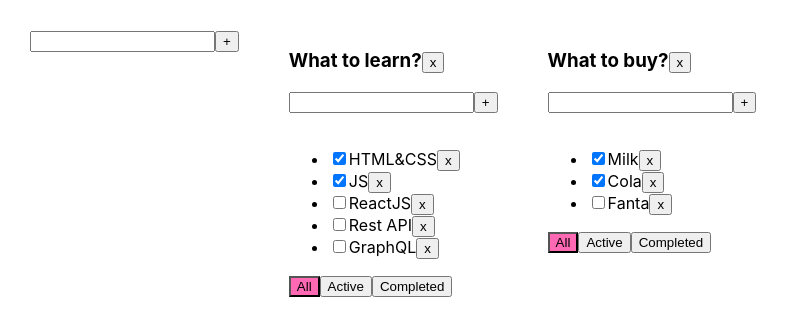
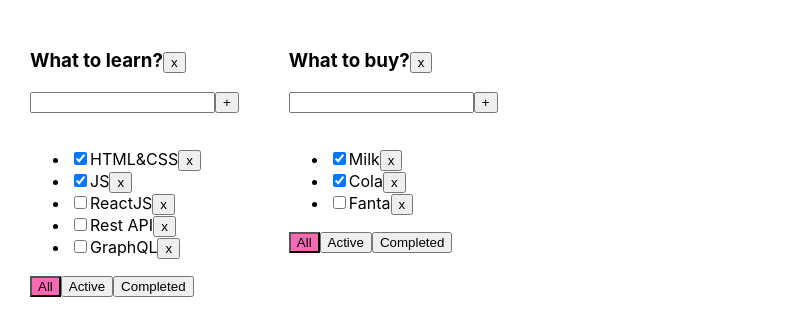
Before and after one commit to VictorSvetailo/toDoListOneDay, a React (Create React App) app: page / in a window 1280 px wide. Shown: the top 336 px of the page, without its empty margins (0-789 px from the left). Built offline with nearby package versions, Linux system fonts and the light colour scheme.

Commit message:
Revert "Lesson #6/1/2 add change span input"
This reverts commit fd52655bd230e99c7cd5cb21fcd61df5acfdaa26.

```diff
--- a/src/App.tsx
+++ b/src/App.tsx
@@ -1,19 +1,14 @@
 import React, {useState} from 'react';
 import './App.css';
-import {TaskType, Todolist} from './components/ToDoList/Todolist';
+import {Todolist} from './components/ToDoList/Todolist';
 import {v1} from 'uuid';
-import {AddItemForm} from './components/AddItemForm/AddItemForm';
 
 export type FilterValuesType = 'all' | 'active' | 'completed';
 
-type ToDoListsArrayType = {
+type toDoListsArrayType = {
     id: string
     title: string
     filter: FilterValuesType
-}
-
-type TasksObjType = {
-    [key: string]: Array<TaskType>
 }
 
 
@@ -48,12 +43,12 @@ function App() {
     const toDoListsID1 = v1()
     const toDoListsID2 = v1()
 
-    const [toDoListsArray, setToDoListsArray] = useState<Array<ToDoListsArrayType>>([
+    const [toDoListsArray, setToDoListsArray] = useState<Array<toDoListsArrayType>>([
         {id: toDoListsID1, title: 'What to learn?', filter: 'all'},
         {id: toDoListsID2, title: 'What to buy?', filter: 'all'},
     ])
 
-    const [tasksObj, setTasks] = useState<TasksObjType>({
+    const [tasksObj, setTasks] = useState({
         [toDoListsID1]: [
             {id: v1(), title: 'HTML&CSS', isDone: true},
             {id: v1(), title: 'JS', isDone: true},
@@ -75,13 +70,6 @@ function App() {
         setTasks(tasksObj)
     }
 
-    const addToDoList = (title: string) => {
-        debugger
-      let todolist: ToDoListsArrayType = {id: v1(), title: title, filter: 'all'}
-        setToDoListsArray([todolist, ...toDoListsArray])
-        setTasks({...tasksObj, [todolist.id]: []})
-        debugger
-    }
 
     const toDoLists = toDoListsArray.map(tl => {
         let tasksForTodolist = tasksObj[tl.id];
@@ -115,7 +103,7 @@ function App() {
 
     return (
         <div className="App">
-            <AddItemForm addItems={addToDoList}/>
+
             {toDoLists}
         </div>
     );
--- a/src/components/AddItemForm/AddItemForm.tsx
+++ /dev/null
@@ -1,47 +0,0 @@
-import React, {ChangeEvent, KeyboardEvent, useState} from 'react';
-
-
-type AddItemFormPropsType = {
-    addItems: (title: string) => void
-}
-
-
-export function AddItemForm(props: AddItemFormPropsType) {
-    const [title, setTitle] = useState('')
-    const [error, setError] = useState<string | null>(null)
-
-    const addTask = () => {
-        if (title.trim() !== '') {
-            props.addItems(title.trim());
-            setTitle('');
-        } else {
-            setError('error')
-        }
-    }
-
-    const onChangeHandler = (e: ChangeEvent<HTMLInputElement>) => {
-        setTitle(e.currentTarget.value)
-        setError('')
-    }
-
-    const onKeyPressHandler = (e: KeyboardEvent<HTMLInputElement>) => {
-        if (e.key === 'Enter' && e.ctrlKey) {
-            addTask();
-        } else if (e.key === 'Enter' && e.ctrlKey) {
-            setError('error')
-        }
-    }
-
-    return (
-        <div>
-            <input className={error ? 'error-border' : ''} value={title}
-                   onChange={onChangeHandler}
-                   onKeyPress={onKeyPressHandler}
-            />
-            <button onClick={addTask}>+</button>
-            <div className="height">
-                {error ? <span className="error-text">Field text undefined</span> : ''}
-            </div>
-        </div>
-    )
-}
--- a/src/components/ToDoList/Todolist.tsx
+++ b/src/components/ToDoList/Todolist.tsx
@@ -1,9 +1,8 @@
-import React, {ChangeEvent, MouseEvent} from 'react';
+import React, {ChangeEvent, KeyboardEvent, MouseEvent, useState} from 'react';
 import {FilterValuesType} from '../../App';
 import './ToDoLIst.css'
-import {AddItemForm} from '../AddItemForm/AddItemForm';
 
-export type TaskType = {
+type TaskType = {
     id: string
     title: string
     isDone: boolean
@@ -18,10 +17,14 @@ type PropsType = {
     addTask: (title: string, toDoListsID: string) => void
     filter: FilterValuesType
     changeStatus: (taskId: string, isDone: boolean, toDoListsID: string) => void
-    removeToDoList: (toDoListsID: string) => void
+    removeToDoList: (toDoListsID: string)=>void
 }
 
 export function Todolist(props: PropsType) {
+
+    const [title, setTitle] = useState('')
+    const [error, setError] = useState<string | null>(null)
+
 
     const tasks = props.tasks.map(t => {
         const onClickHandler = () => props.removeTask(t.id, props.id)
@@ -36,16 +39,34 @@ export function Todolist(props: PropsType) {
         </li>
     })
 
+    const addTask = () => {
+        if (title.trim() !== '') {
+            props.addTask(title.trim(), props.id);
+            setTitle('');
+        } else {
+            setError('error')
+        }
+    }
+
+    const onChangeHandler = (e: ChangeEvent<HTMLInputElement>) => {
+        setTitle(e.currentTarget.value)
+        setError('')
+    }
+
+    const onKeyPressHandler = (e: KeyboardEvent<HTMLInputElement>) => {
+        if (e.key === 'Enter' && e.ctrlKey) {
+            addTask();
+        } else if (e.key === 'Enter' && e.ctrlKey) {
+            setError('error')
+        }
+    }
+
     const onAllClickHandler = () => props.changeFilter('all', props.id);
     const onActiveClickHandler = () => props.changeFilter('active', props.id);
     const onCompletedClickHandler = () => props.changeFilter('completed', props.id);
 
     const onClickRemoveToDoListHandler = (e: MouseEvent<HTMLButtonElement>) => {
-        props.removeToDoList(props.id)
-    }
-
-    const addTask = (title: string) => {
-      props.addTask(title, props.id)
+      props.removeToDoList(props.id)
     }
 
     return <div>
@@ -53,7 +74,16 @@ export function Todolist(props: PropsType) {
             {props.title}
             <button onClick={onClickRemoveToDoListHandler}>x</button>
         </h3>
-        <AddItemForm addItems={addTask}/>
+        <div>
+            <input className={error ? 'error-border' : ''} value={title}
+                   onChange={onChangeHandler}
+                   onKeyPress={onKeyPressHandler}
+            />
+            <button onClick={addTask}>+</button>
+            <div className="height">
+                {error ? <span className="error-text">Field text undefined</span> : ''}
+            </div>
+        </div>
         <ul>
             {tasks}
         </ul>
```
